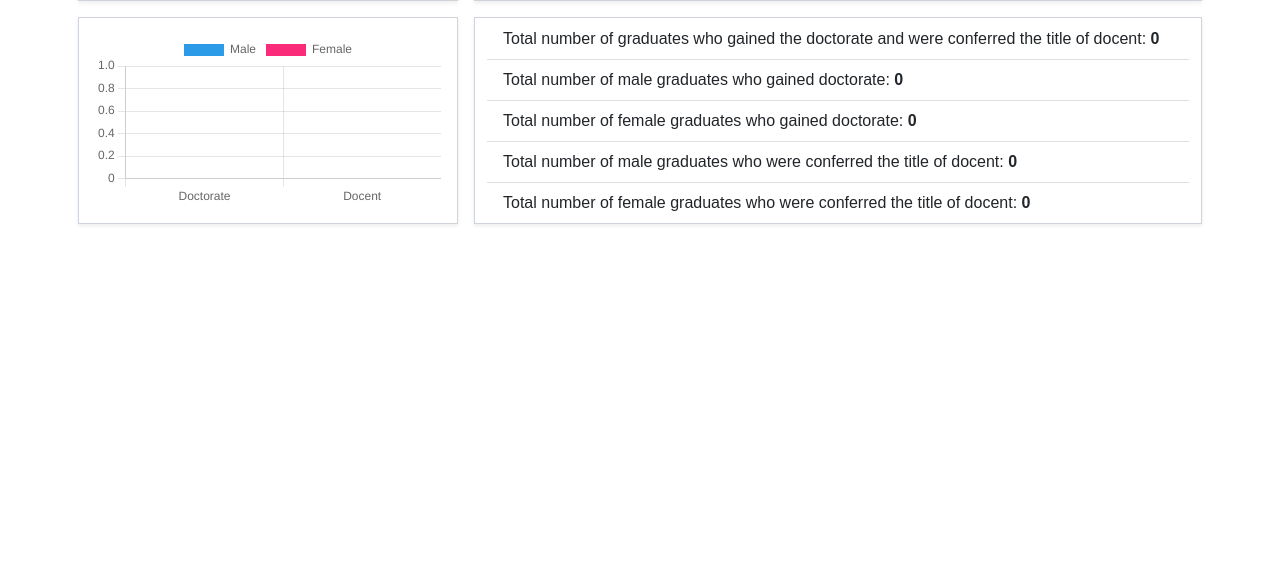
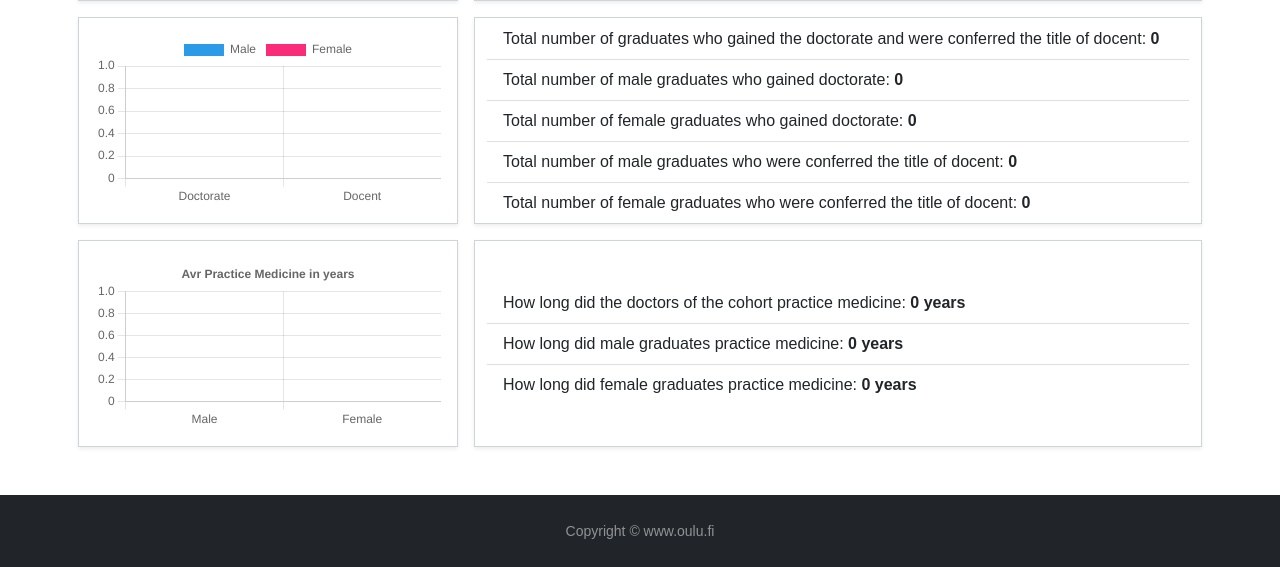
Before and after one commit to shukhrat121995/medics, a Django app: page /charts in a window 1280 px wide. Shown: the part 456-1023 px from the top of the page. Before the commit the page ends 681 px from the top, so only its background shows below. Run offline with Django 3.2, Linux system fonts and the light colour scheme; data that the repository does not hold is empty; some libraries are stand-ins or nearby versions; some web fonts are replaced.

Commit message:
practice medicine chart and data completed

```diff
--- a/pages/generic.py
+++ b/pages/generic.py
@@ -15,3 +15,15 @@ def life_expectancy(persons):
     if ages and len(ages) > 0:
         average = sum(ages)/len(ages)
     return round(average, 2)
+
+
+def study_duration(persons):
+    durations = list()
+    average = 0
+    for obj in persons:
+        if obj.retirement and obj.candidateofmedicine.date:
+            duration = obj.retirement.year - obj.candidateofmedicine.date.year
+            durations.append(duration)
+    if durations and len(durations) > 0:
+        average = sum(durations)/len(durations)
+    return round(average, 2)
--- a/pages/views.py
+++ b/pages/views.py
@@ -6,7 +6,7 @@ from django.db.models import Q
 from django.shortcuts import render
 from functools import reduce
 from .models import Person
-from .generic import get_or_none, life_expectancy
+from .generic import get_or_none, life_expectancy, study_duration
 from family.models import Spouse, Children
 from career.models import Internship, DoctoralDegree, Speciality, Docentship, FirstPublicPost, HighestPost
 from examinations.models import Matriculation, Premedical, CandidateOfPhilosophy, CandidateOfMedicine, \
@@ -29,6 +29,7 @@ def charts(request):
     graduates = Person.objects.all()
     doctorates = DoctoralDegree.objects.all()
     docents = Docentship.objects.all()
+
     context = {
         'graduates': graduates.count(),
         'male': graduates.filter(gender='Male').count(),
@@ -36,6 +37,10 @@ def charts(request):
         'avr_life': life_expectancy(graduates),
         'avr_life_male': life_expectancy(graduates.filter(gender='Male').all()),
         'avr_life_female': life_expectancy(graduates.filter(gender='Female').all()),
+
+        'avr_med_practice': study_duration(graduates),
+        'avr_med_practice_male': study_duration(graduates.filter(gender='Male').all()),
+        'avr_med_practice_female': study_duration(graduates.filter(gender='Female').all()),
 
         'doctorate_and_docent': doctorates.count() + docents.count(),
         'doctorate_male': doctorates.filter(person__gender='Male').count(),
--- a/static/pages/js/charts.js
+++ b/static/pages/js/charts.js
@@ -56,3 +56,27 @@ function stackedDoctorateAndDocent(doctorate_male = 0, docent_male = 0, doctorat
         }
     });
 }
+
+function barChartPracticeMedicine(avr_male = 0, avr_female = 0) {
+    new Chart(document.getElementById("barChartPracticeMedicine"), {
+        type: 'bar',
+        data: {
+            labels: ["Male", "Female"],
+            datasets: [
+                {
+                    backgroundColor: ["#2c9be7", "#fa2b79"],
+                    data: [avr_male, avr_female]
+                }
+            ]
+        },
+        options: {
+            plugins: {
+                legend: { display: false },
+                title: {
+                    display: true,
+                    text: 'Avr Practice Medicine in years'
+                }
+            },
+        }
+    });
+}
--- a/templates/pages/base.html
+++ b/templates/pages/base.html
@@ -118,12 +118,17 @@
         </div>
         <!-- Start Table Content populated with AJAX call -->
         <div id="persons_list" class="shadow-sm px-3 py-1"
-             style=" border-radius: 7px; margin: 1rem 1rem 1rem 0; border: 1px solid #ced4da;">
+             style=" border-radius: 7px; margin: 1rem 1rem 0 0; border: 1px solid #ced4da;">
         </div>
         <!-- End Table Content populated with AJAX call -->
       </div>
     </div>
   {% endblock main %}
 </div>
+<footer id="sticky-footer" class="flex-shrink-0 py-4 bg-dark text-white-50 mt-5">
+  <div class="container text-center">
+    <small>Copyright &copy; www.oulu.fi</small>
+  </div>
+</footer>
 </body>
 </html>
--- a/templates/pages/charts.html
+++ b/templates/pages/charts.html
@@ -12,12 +12,18 @@
       </div>
       <div class="col mx-2 shadow-sm" style="border: 1px solid #ced4da; display: flex; align-items: center">
         <ul class="list-group list-group-flush w-100">
-          <li class="list-group-item fw-normal">Total number of graduates: <span class="fw-bold">{{ graduates }}</span></li>
-          <li class="list-group-item fw-normal">Total number of male graduates: <span class="fw-bold">{{ male }}</span></li>
-          <li class="list-group-item fw-normal">Total number of female graduates: <span class="fw-bold">{{ female }}</span></li>
-          <li class="list-group-item fw-normal">Average life expectancy: <span class="fw-bold">{{ avr_life }} years</span></li>
-          <li class="list-group-item fw-normal">Average life expectancy of male graduates: <span class="fw-bold">{{ avr_life_male }} years</span></li>
-          <li class="list-group-item fw-normal">Average life expectancy of female graduates: <span class="fw-bold">{{ avr_life_female }} years</span></li>
+          <li class="list-group-item fw-normal">
+            Total number of graduates: <span class="fw-bold">{{ graduates }}</span></li>
+          <li class="list-group-item fw-normal">
+            Total number of male graduates: <span class="fw-bold">{{ male }}</span></li>
+          <li class="list-group-item fw-normal">
+            Total number of female graduates: <span class="fw-bold">{{ female }}</span></li>
+          <li class="list-group-item fw-normal">
+            Average life expectancy: <span class="fw-bold">{{ avr_life }} years</span></li>
+          <li class="list-group-item fw-normal">
+            Average life expectancy of male graduates: <span class="fw-bold">{{ avr_life_male }} years</span></li>
+          <li class="list-group-item fw-normal">
+            Average life expectancy of female graduates: <span class="fw-bold">{{ avr_life_female }} years</span></li>
         </ul>
       </div>
     </div>
@@ -27,11 +33,14 @@
       </div>
       <div class="col mx-2 shadow-sm" style="border: 1px solid #ced4da; display: flex; align-items: center">
         <ul class="list-group list-group-flush w-100">
-          <li class="list-group-item fw-normal">Total number of graduates who gained the doctorate and were conferred the title of
+          <li class="list-group-item fw-normal">
+            Total number of graduates who gained the doctorate and were conferred the title of
             docent: <span class="fw-bold">{{ doctorate_and_docent }}</span>
           </li>
-          <li class="list-group-item fw-normal">Total number of male graduates who gained doctorate: <span class="fw-bold">{{ doctorate_male }}</span></li>
-          <li class="list-group-item fw-normal">Total number of female graduates who gained doctorate: <span class="fw-bold">{{ doctorate_female }}</span></li>
+          <li class="list-group-item fw-normal">Total number of male graduates who gained doctorate: <span
+              class="fw-bold">{{ doctorate_male }}</span></li>
+          <li class="list-group-item fw-normal">Total number of female graduates who gained doctorate: <span
+              class="fw-bold">{{ doctorate_female }}</span></li>
           <li class="list-group-item fw-normal">Total number of male graduates who were conferred the title of
             docent: <span class="fw-bold">{{ docent_male }}</span></li>
           <li class="list-group-item fw-normal">Total number of female graduates who were conferred the title of
@@ -39,12 +48,30 @@
         </ul>
       </div>
     </div>
+    <div class="row mt-3">
+      <div class="col-4 mx-2 p-3 shadow-sm" style="border: 1px solid #ced4da;">
+        <canvas id="barChartPracticeMedicine" style="max-height: 300px!important;"></canvas>
+      </div>
+      <div class="col mx-2 shadow-sm" style="border: 1px solid #ced4da; display: flex; align-items: center">
+        <ul class="list-group list-group-flush w-100">
+          <li class="list-group-item fw-normal">How long did the doctors of the cohort practice medicine: <span
+              class="fw-bold">{{ avr_med_practice }} years</span>
+          </li>
+          <li class="list-group-item fw-normal">How long did male graduates practice medicine: <span
+              class="fw-bold">{{ avr_med_practice_male }} years</span></li>
+          <li class="list-group-item fw-normal">How long did female graduates practice medicine: <span
+              class="fw-bold">{{ avr_med_practice_female }} years</span></li>
+        </ul>
+      </div>
+    </div>
 
   </div>
   <script>
       $(document).ready(function () {
-        totalPopulationPieChart({{ male }}, {{ female }})
-        stackedDoctorateAndDocent({{ doctorate_male }}, {{ docent_male }}, {{ doctorate_female }}, {{ docent_female }})
+          totalPopulationPieChart({{ male }}, {{ female }})
+          stackedDoctorateAndDocent({{ doctorate_male }}, {{ docent_male }}, {{ doctorate_female }}, {{ docent_female }})
+          barChartPracticeMedicine({{ avr_med_practice_male }}, {{ avr_med_practice_female }})
+
       })
   </script>
 {% endblock main %}
```
